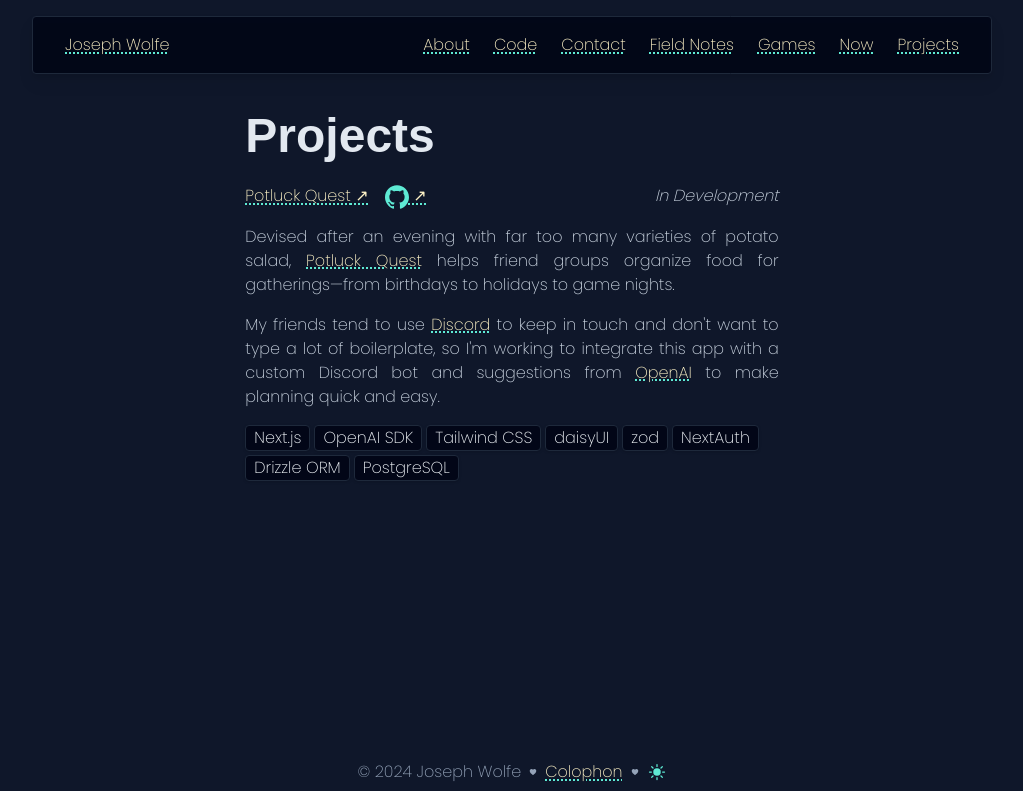
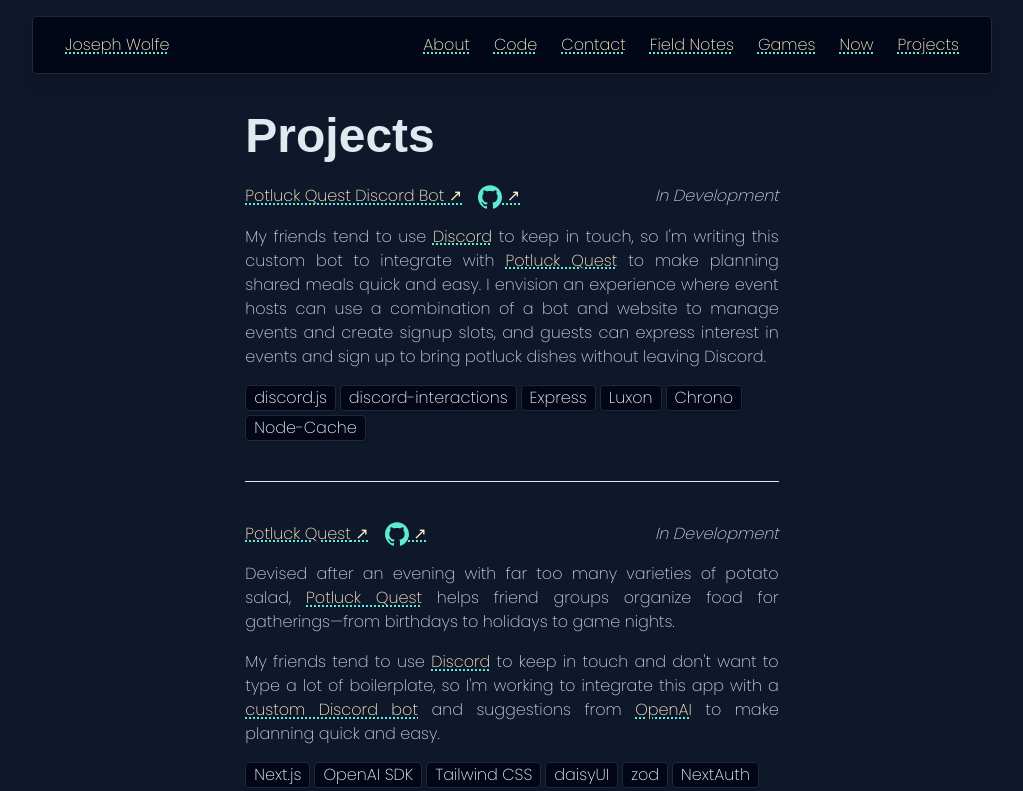
Before and after one commit to CharmedSatyr/personal-website, a Next.js app: page /projects in a window 1280 px wide. Shown: the top 791 px of the page, without its empty margins (128-1151 px from the left). Built offline with nearby package versions, Linux system fonts and the light colour scheme; a web font is replaced by a local one.

Commit message:
Add potluck-bot to projects

```diff
--- a/app/projects/projects-list.tsx
+++ b/app/projects/projects-list.tsx
@@ -69,6 +69,7 @@ const ProjectsList = async () => {
 								</div>
 							))}
 						</div>
+						<hr className="my-10" />
 					</li>
 				))}
 			</ul>
--- /dev/null
+++ b/data/projects/potluck-quest-bot.mdx
@@ -0,0 +1,14 @@
+---
+date: In Development
+repo: https://github.com/CharmedSatyr/potluck-bot
+tags: [discord.js, discord-interactions, Express, Luxon, Chrono, Node-Cache]
+title: Potluck Quest Discord Bot
+url: https://github.com/CharmedSatyr/potluck-bot
+---
+
+My friends tend to use [Discord](https://discord.com) to keep in touch, so I'm
+writing this custom bot to integrate with [Potluck Quest](https://potluck.quest)
+to make planning shared meals quick and easy. I envision an experience where
+event hosts can use a combination of a bot and website to manage events and
+create signup slots, and guests can express interest in events and sign up to
+bring potluck dishes without leaving Discord.
--- a/data/projects/potluck-quest.mdx
+++ b/data/projects/potluck-quest.mdx
@@ -22,5 +22,5 @@ gatherings—from birthdays to holidays to game nights.
 
 My friends tend to use [Discord](https://discord.com) to keep in touch and don't
 want to type a lot of boilerplate, so I'm working to integrate this app with a
-custom Discord bot and suggestions from [OpenAI](https://openai.com/) to make
-planning quick and easy.
+[custom Discord bot](https://www.github.com/CharmedSatyr/potluck-bot) and
+suggestions from [OpenAI](https://openai.com/) to make planning quick and easy.
```
